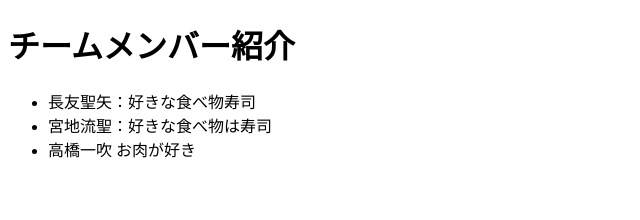
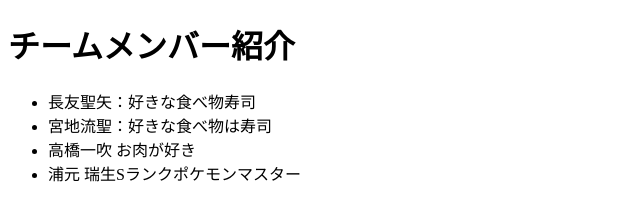
Before and after one commit to rnm-01/naga, a plain HTML site: page index.html in a window 1280 px wide. Shown: the whole page, without its empty margins (0-640 px from the left). Drawn offline with Linux system fonts and the light colour scheme.

Commit message:
Update index.html

```diff
--- a/index.html
+++ b/index.html
@@ -16,6 +16,8 @@
 
         <li>高橋一吹 お肉が好き</li>
 
+        <li>浦元 瑞生Sランクポケモンマスター</li>
+
     </ul>
 </body>
 </html>
```
